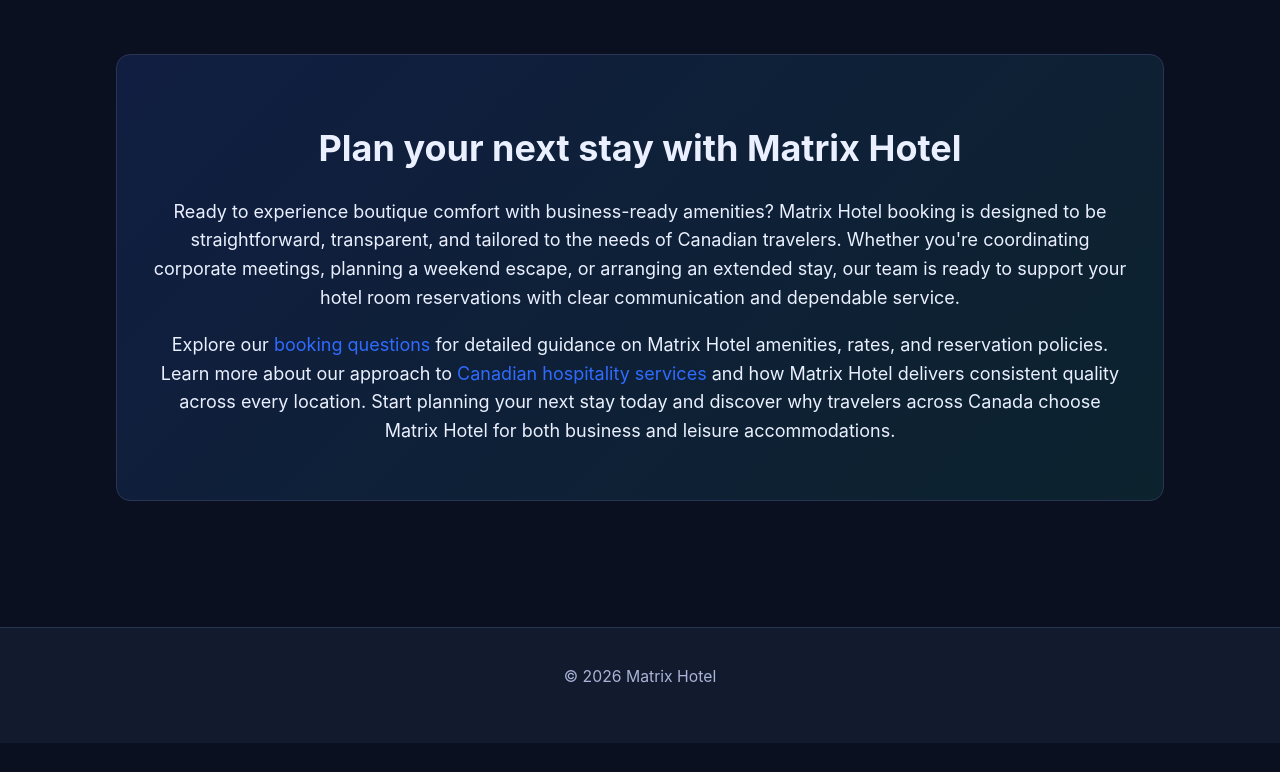
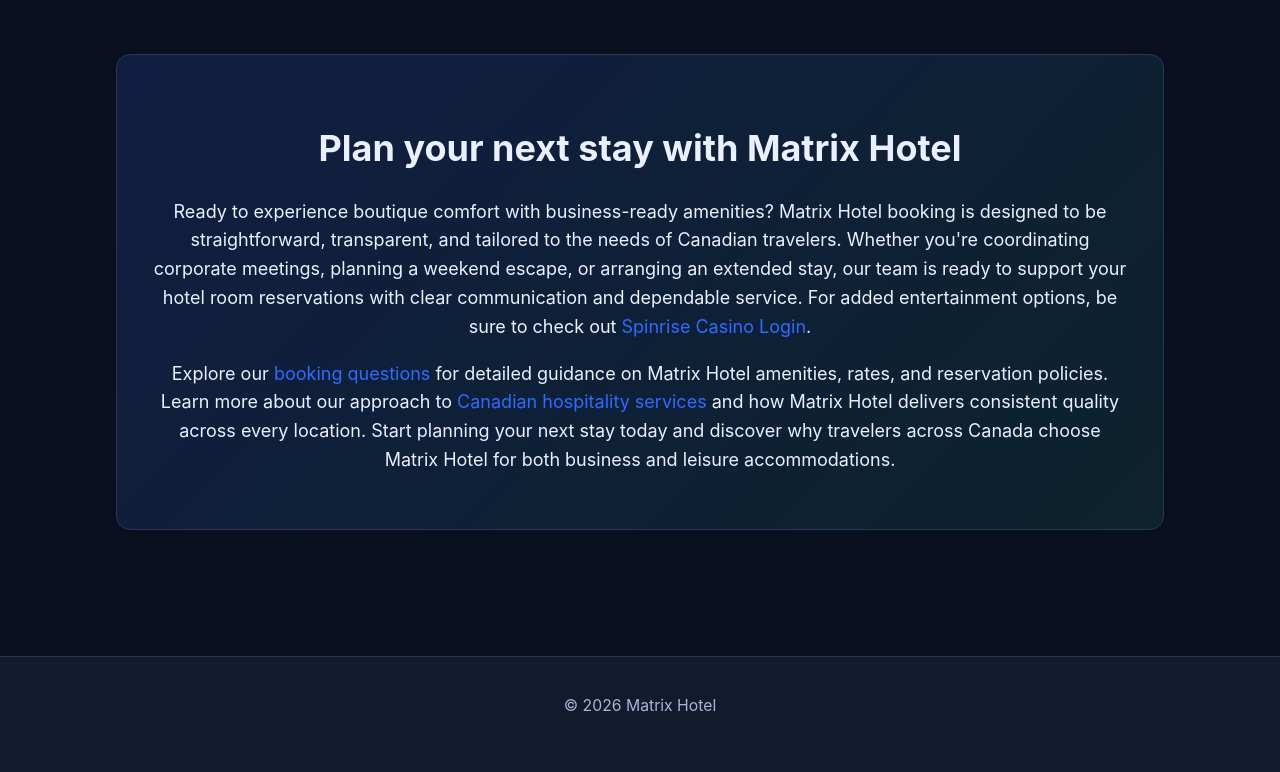
Before and after one commit to mihaillev322/matrixhotel-ca, a plain HTML site: page index.html in a window 1280 px wide. Shown: the part 3703-4475 px from the top of the page. Before the commit the page ends 4446 px from the top, so only its background shows below. Drawn offline with Linux system fonts and the light colour scheme.

Commit message:
update index

```diff
--- a/index.html
+++ b/index.html
@@ -145,7 +145,7 @@
 
 <section id="cta" class="cta">
 <h2>Plan your next stay with Matrix Hotel</h2>
-<p>Ready to experience boutique comfort with business-ready amenities? Matrix Hotel booking is designed to be straightforward, transparent, and tailored to the needs of Canadian travelers. Whether you're coordinating corporate meetings, planning a weekend escape, or arranging an extended stay, our team is ready to support your hotel room reservations with clear communication and dependable service.</p>
+<p>Ready to experience boutique comfort with business-ready amenities? Matrix Hotel booking is designed to be straightforward, transparent, and tailored to the needs of Canadian travelers. Whether you're coordinating corporate meetings, planning a weekend escape, or arranging an extended stay, our team is ready to support your hotel room reservations with clear communication and dependable service. For added entertainment options, be sure to check out <a href="https://spinrise1.ca/">Spinrise Casino Login</a>.</p>
 <p>Explore our <a href="/faq">booking questions</a> for detailed guidance on Matrix Hotel amenities, rates, and reservation policies. Learn more about our approach to <a href="/about-us">Canadian hospitality services</a> and how Matrix Hotel delivers consistent quality across every location. Start planning your next stay today and discover why travelers across Canada choose Matrix Hotel for both business and leisure accommodations.</p>
 </section>
 </article>
```
